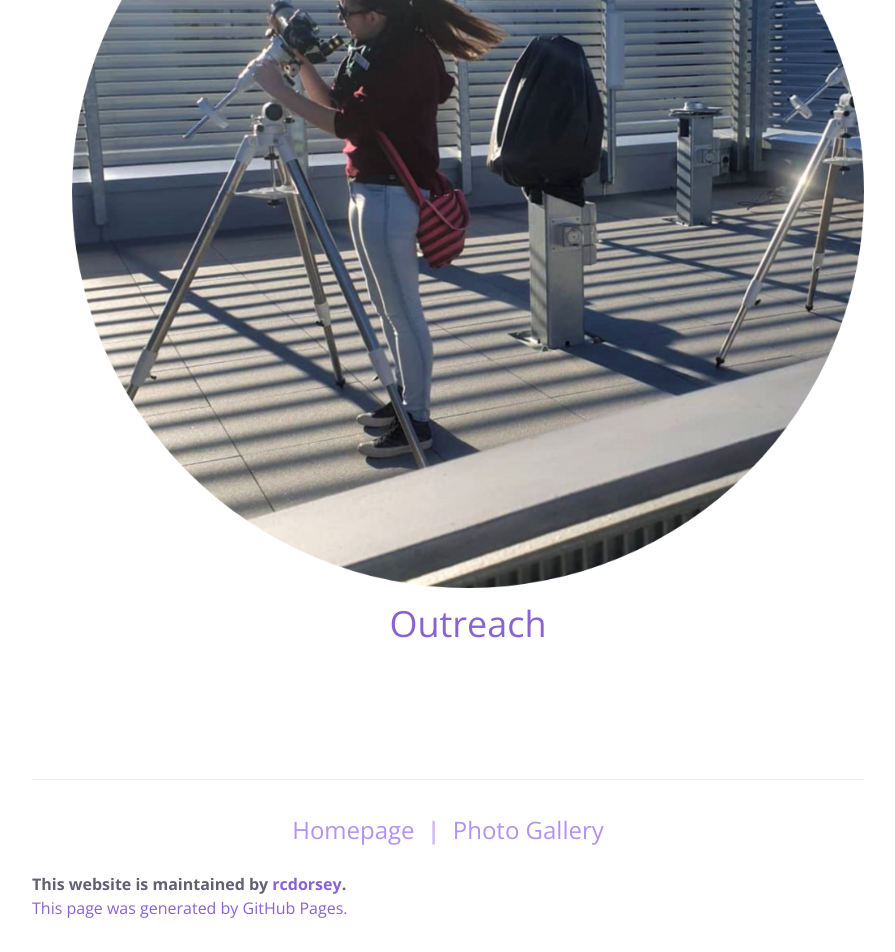
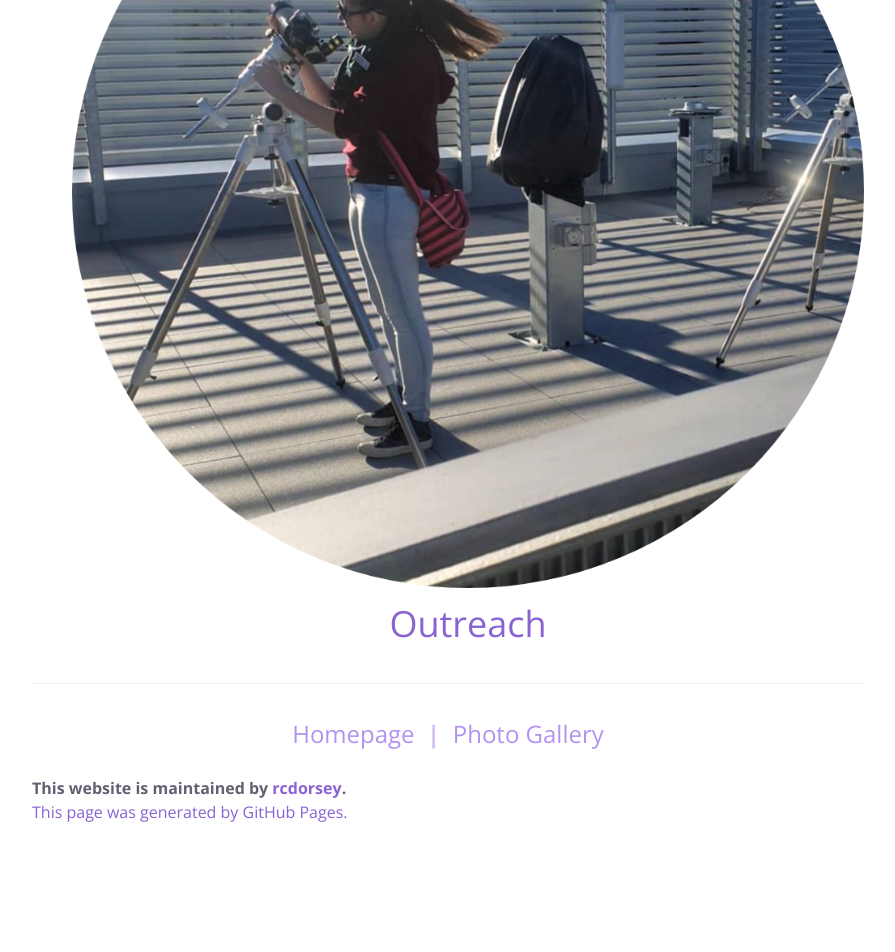
Before and after one commit to rcdorsey/rcdcorsey.github.io, a Jekyll site: the page built from photos.html, in a window 1280 px wide. Shown: the part 956-1908 px from the top of the page, without its empty margins (192-1087 px from the left). Built offline with Jekyll 4.4.1, drawn with Linux system fonts in a browser that asks for light colours; after the commit the page ends 1812 px from its top, so only the background shows below that.

Commit message:
Update photos.html

```diff
--- a/photos.html
+++ b/photos.html
@@ -16,6 +16,5 @@ description: "Just a small kiwi in a big galaxy."
     <li>
       <h2><a text-align="center" href="{{ photo_page.url | prepend: site.baseurl }}">{{ photo_page.title }}</a></h2>
     </li>
-    <p><br/>&nbsp;</p>
   {% endfor %}
 </ul>
```
